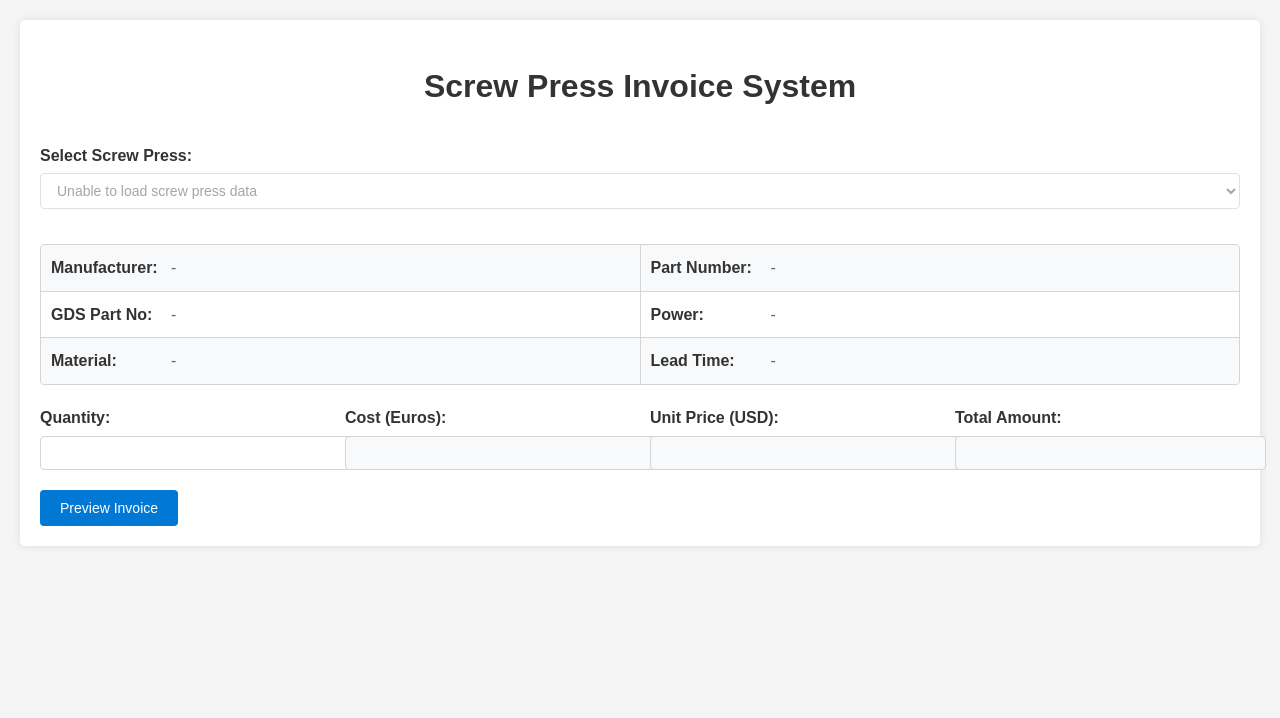
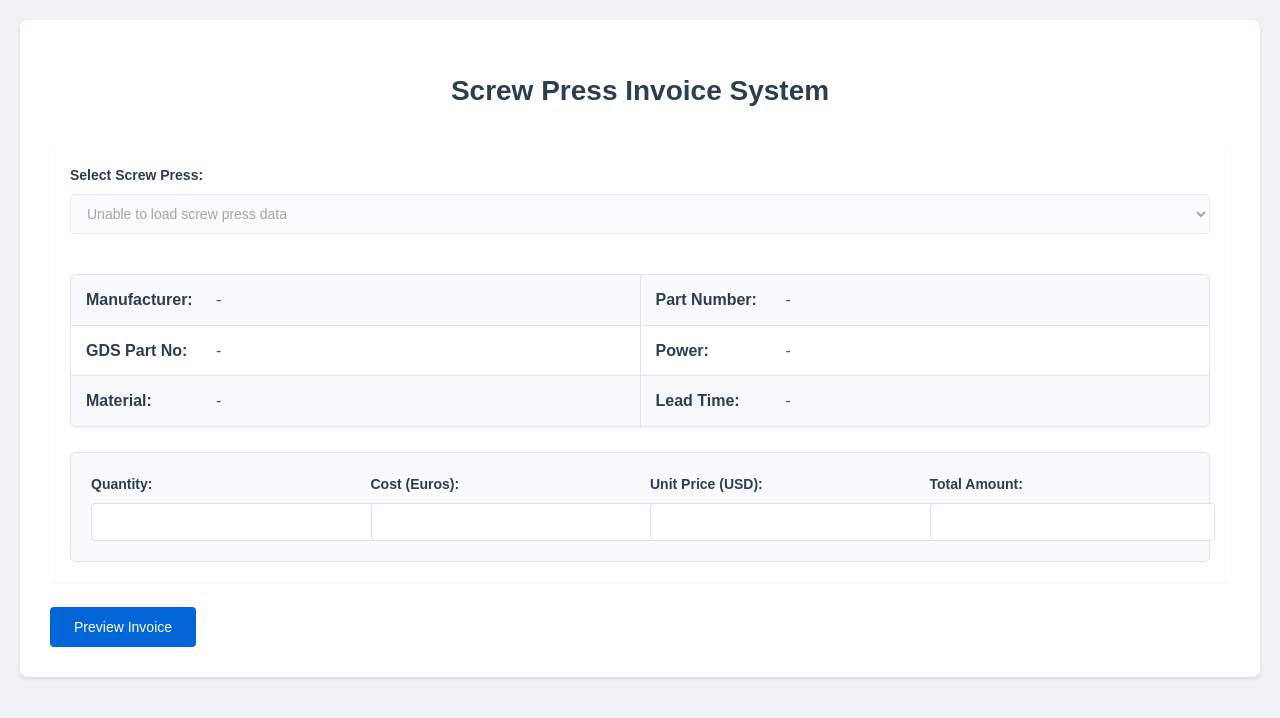
Before and after one commit to theemmperor/GDSinvoiceApp, a Flask app: page / in a window 1280 px wide. Shown: the top 718 px of the page. Run offline with Flask 3, Linux system fonts and the light colour scheme.

Commit message:
Agent query: How does the new styling look with the added background colors and visual enhancements? Is it maintaining a professional appearance while being visually appealing?
Improve UI styling and add form data logging.

Screenshot: https://storage.googleapis.com/screenshot-production-us-central1/9e0782ff-fa3b-42a6-8ac8-8e2350a2a6d1/0c0efdfc-1fc9-4f97-be29-25d6b5c671d0.jpg

```diff
--- a/static/css/styles.css
+++ b/static/css/styles.css
@@ -4,50 +4,57 @@
     line-height: 1.6;
     margin: 0;
     padding: 20px;
-    background-color: #f5f5f5;
+    background-color: #f0f2f5;
 }
 
 .container {
     max-width: 1200px;
     margin: 0 auto;
     background-color: #fff;
-    padding: 20px;
-    border-radius: 5px;
-    box-shadow: 0 0 10px rgba(0,0,0,0.1);
+    padding: 30px;
+    border-radius: 8px;
+    box-shadow: 0 2px 4px rgba(0,0,0,0.1);
 }
 
 h1 {
-    color: #333;
+    color: #2c3e50;
     margin-bottom: 30px;
     text-align: center;
+    font-size: 28px;
 }
 
 /* Form styling */
 .form-group {
-    margin-bottom: 20px;
+    margin-bottom: 25px;
+    background: #fff;
+    padding: 20px;
+    border-radius: 6px;
+    box-shadow: 0 1px 3px rgba(0,0,0,0.05);
 }
 
 /* Excel-like table styling */
 .product-info {
-    border: 1px solid #d4d4d4;
+    border: 1px solid #e1e4e8;
     margin: 20px 0;
     background: #fff;
-    border-radius: 4px;
+    border-radius: 6px;
     overflow: hidden;
+    box-shadow: 0 1px 3px rgba(0,0,0,0.05);
 }
 
 .product-info-grid {
     display: grid;
     grid-template-columns: repeat(2, 1fr);
     gap: 1px;
-    background: #d4d4d4;
+    background: #e1e4e8;
 }
 
 .grid-item {
-    padding: 10px;
+    padding: 12px 15px;
     background: #fff;
     display: flex;
     align-items: center;
+    transition: background-color 0.2s ease;
 }
 
 .grid-item:nth-child(4n+1),
@@ -56,17 +63,17 @@
 }
 
 .grid-item:hover {
-    background: #e8f4f9;
+    background: #f1f8ff;
 }
 
 .grid-label {
-    font-weight: bold;
-    color: #333;
-    width: 120px;
+    font-weight: 600;
+    color: #2c3e50;
+    width: 130px;
 }
 
 .grid-value {
-    color: #666;
+    color: #445668;
     flex-grow: 1;
 }
 
@@ -75,45 +82,64 @@
 input[type="number"],
 input[type="text"] {
     width: 100%;
-    padding: 8px 12px;
-    border: 1px solid #d4d4d4;
+    padding: 10px 12px;
+    border: 1px solid #dde2e7;
     border-radius: 4px;
     background-color: #fff;
     font-size: 14px;
+    transition: border-color 0.2s ease, box-shadow 0.2s ease;
+}
+
+select:focus,
+input[type="number"]:focus,
+input[type="text"]:focus {
+    outline: none;
+    border-color: #0366d6;
+    box-shadow: 0 0 0 3px rgba(3, 102, 214, 0.1);
 }
 
 select {
-    margin-bottom: 15px;
+    margin-bottom: 20px;
+    background-color: #f8fafc;
+    cursor: pointer;
 }
 
 /* Read-only inputs */
 input[readonly] {
-    background-color: #f8f9fa;
+    background-color: #f8fafc;
     cursor: default;
+    color: #445668;
 }
 
 /* Labels */
 label {
     display: block;
-    margin-bottom: 5px;
-    font-weight: bold;
-    color: #333;
+    margin-bottom: 8px;
+    font-weight: 600;
+    color: #2c3e50;
+    font-size: 14px;
 }
 
 /* Button styling */
 .btn {
-    padding: 10px 20px;
-    background-color: #0078d4;
+    padding: 12px 24px;
+    background-color: #0366d6;
     color: #fff;
     border: none;
     border-radius: 4px;
     cursor: pointer;
     font-size: 14px;
-    transition: background-color 0.2s;
+    font-weight: 500;
+    transition: all 0.2s ease;
 }
 
 .btn:hover {
-    background-color: #106ebe;
+    background-color: #0255b3;
+    transform: translateY(-1px);
+}
+
+.btn:active {
+    transform: translateY(0);
 }
 
 /* Error message styling */
@@ -132,7 +158,11 @@
     display: grid;
     grid-template-columns: repeat(4, 1fr);
     gap: 20px;
-    margin-top: 20px;
+    margin-top: 25px;
+    padding: 20px;
+    background: #f8fafc;
+    border-radius: 6px;
+    border: 1px solid #e1e4e8;
 }
 
 .numeric-inputs div {
@@ -142,12 +172,14 @@
 
 .numeric-inputs input {
     text-align: right;
+    background: #fff;
 }
 
 /* Image preview */
 .image-preview {
     max-width: 200px;
     margin: 10px 0;
-    border: 1px solid #ddd;
+    border: 1px solid #dde2e7;
     padding: 5px;
+    border-radius: 4px;
 }
```
Also changed, not shown: 1 other file.
